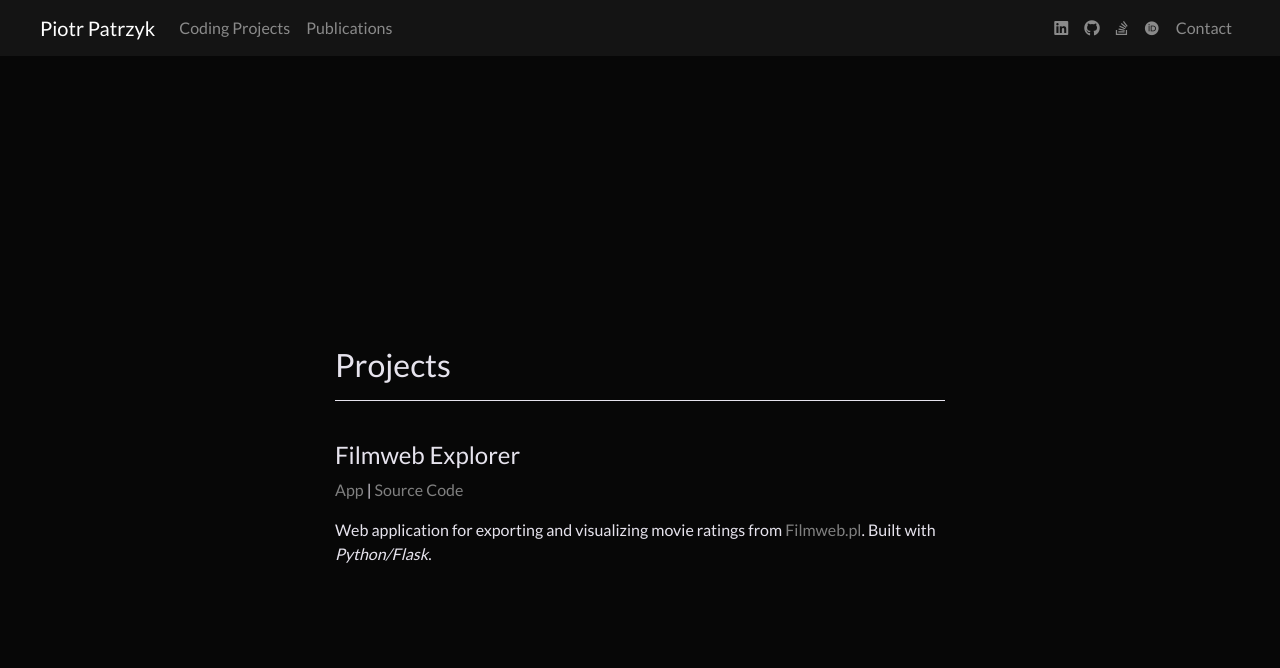
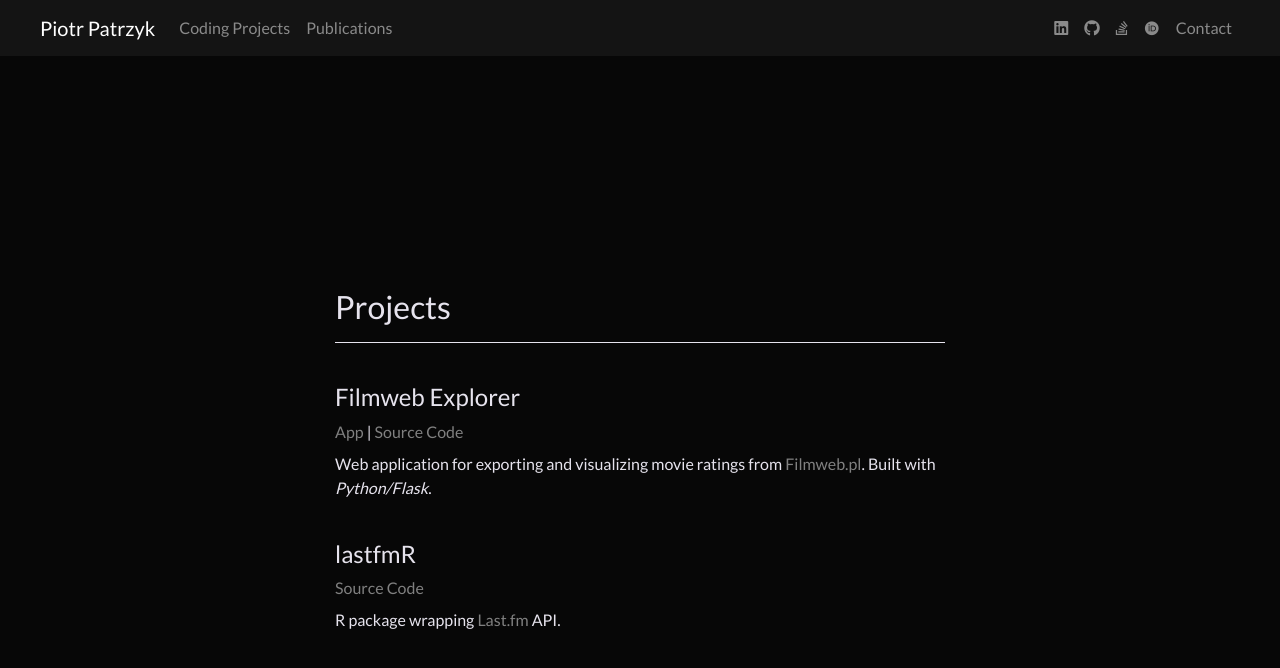
Before and after one commit to ppatrzyk/ppatrzyk.github.io, a Jekyll site: the page built from projects.html, in a window 1280 px wide. Shown: the top 668 px of the page. Built offline with Jekyll 4.4.1, drawn with Linux system fonts in a browser that asks for light colours; some web fonts are replaced.

Commit message:
update projects; fix style and into par

```diff
--- a/_data/projects.json
+++ b/_data/projects.json
@@ -4,5 +4,10 @@
         "applink": "http://fw.patrzyk.me/",
         "gitlink": "https://github.com/ppatrzyk/filmweb-explorer",
         "description": "Web application for exporting and visualizing movie ratings from <a target='_blank' rel='noopener noreferrer' href='https://www.filmweb.pl/'>Filmweb.pl</a>. Built with <i>Python/Flask</i>."
+    },
+    {
+        "name": "lastfmR",
+        "gitlink": "https://github.com/ppatrzyk/lastfmR",
+        "description": "R package wrapping <a target='_blank' rel='noopener noreferrer' href='https://www.last.fm/'>Last.fm</a> API."
     }
 ]
--- a/assets/css/mystyle.css
+++ b/assets/css/mystyle.css
@@ -56,5 +56,9 @@
 }
 
 .project-entry {
-  margin-bottom: 2em;
+  margin-bottom: 24px;
 }
+
+.project-link {
+  margin-bottom: 8px;
+}
--- a/index.html
+++ b/index.html
@@ -11,7 +11,7 @@
 	<div class="col-md-3">
 		<h1>Piotr Patrzyk</h1>
 		<p>
-			Thanks for visiting my website! My name is Piotr and I'm a data scientist.
+			Thanks for visiting my website!
 			You can find info on my past <a href="http://www.patrzyk.me/projects">coding projects</a> and
 			<a href="http://www.patrzyk.me/publications">research projects</a>.
 			While not programming or looking at data, I try to make some interesting
--- a/projects.html
+++ b/projects.html
@@ -16,8 +16,10 @@
 	<div class="row project-entry">
 		<div class="col-md-6 offset-md-3">
 			<h4>{{ entry.name }}</h4>
-			<p>
+			<p class="project-link">
+				{% if entry.applink != null %}
 				<a target="_blank" rel="noopener noreferrer" href="{{ entry.applink }}">App</a> |
+				{% endif %}
 				<a target="_blank" rel="noopener noreferrer" href="{{ entry.gitlink }}">Source Code</a>
 			</p>
 			<p>{{ entry.description }}</p>
```
